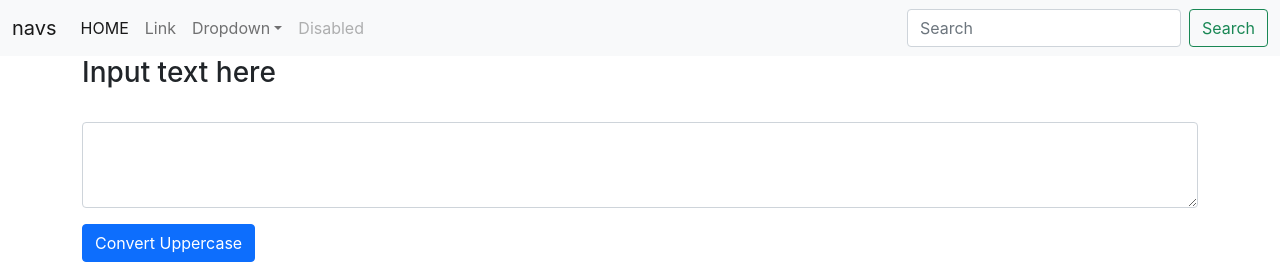
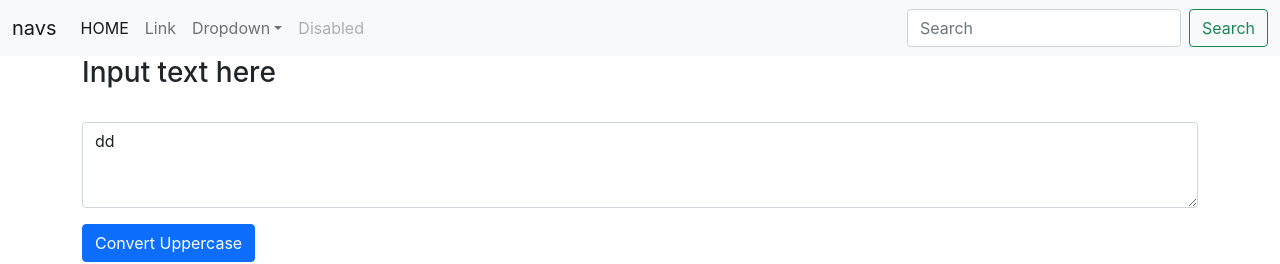
Before and after one commit to saudcodes/First-React-project, a React (Create React App) app in the folder my-app/: page / in a window 1280 px wide. Shown: the top 264 px of the page. Built offline with nearby package versions, Linux system fonts and the light colour scheme.

Commit message:
update function

```diff
--- a/my-app/src/components/Form.js
+++ b/my-app/src/components/Form.js
@@ -1,14 +1,22 @@
-import React from 'react';
+import React, { useState } from 'react';
 
-export default function form(props) {
+export default function Form(props) {
+    const [text, setText] = useState("dd")
+    const convert = () => {
+        let newText = text.toUpperCase()
+        setText(newText)
+    }
+    const handleChange = (event) => {
+        setText(event.target.value)
+    }
     return (
         <>
             <h3>{props.title}</h3>
             <div className="mb-3">
                 <label htmlFor="box" className="form-label"></label>
-                <textarea className="form-control" id="box" rows="3"></textarea>
+                <textarea value={text} onChange={handleChange} className="form-control" id="box" rows="3"></textarea>
             </div>
-            <button className="btn btn-primary">Convert Uppercase</button>
+            <button className="btn btn-primary" onClick={convert}>Convert Uppercase</button>
         </>
 
     )
```
